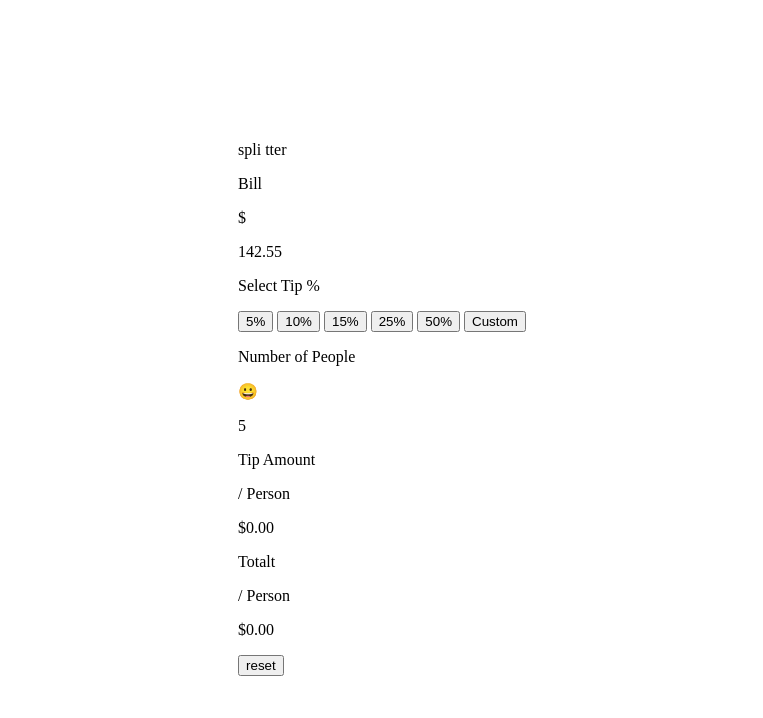
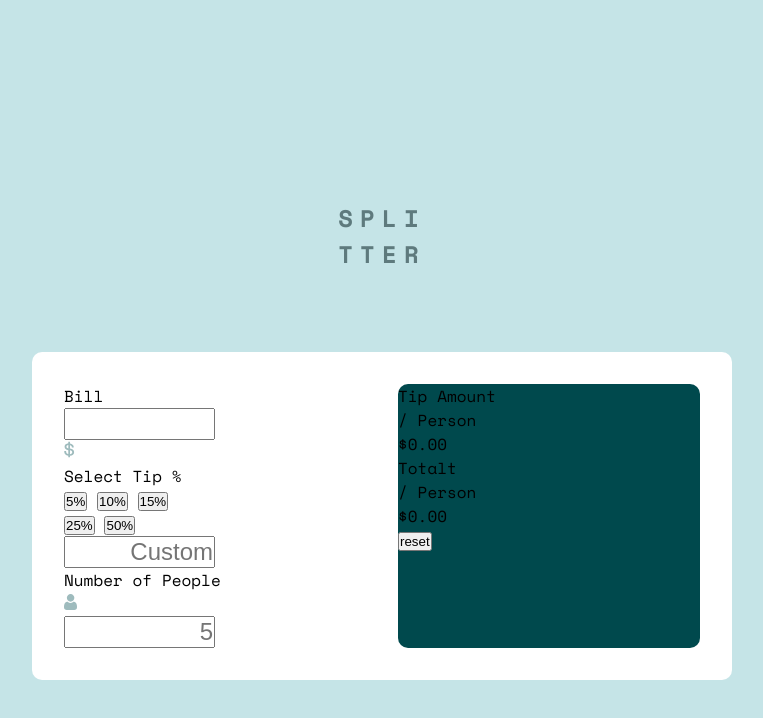
Before and after one commit to marekszwed/Tip-Calculator-App, a website: page index.html in a window 1280 px wide. Shown: the whole page, without its empty margins (258-1021 px from the left). Drawn offline with nearby package versions, Linux system fonts and the light colour scheme.

Commit message:
styling application

```diff
--- a/index.html
+++ b/index.html
@@ -4,44 +4,55 @@
 		<meta charset="UTF-8" />
 		<meta name="viewport" content="width=device-width, initial-scale=1.0" />
 		<title>Document</title>
+		<link
+			href="https://fonts.googleapis.com/css2?family=Space+Mono:wght@400;700&display=swap"
+			rel="stylesheet"
+		/>
 		<link rel="stylesheet" href="./css/main.css" />
 	</head>
 	<body>
-		<div class="app">
-			<div class="app__title">
+		<div class="title">
 			<span>spli</span>
 			<span>tter</span>
 		</div>
 
-			<div class="app__body">
-				<div class="app__body--left">
+		<div class="app">
+			<div class="app__left-side">
 				<div class="bill">
 					<p class="bill__title">Bill</p>
 					<div class="bill__box">
-							<p class="bill__box--sign">$</p>
-							<p class="bill__box--price">142.55</p>
+						<input type="text" class="bill__box--price" />
+						<img
+							src="./src/img/icon-dollar.svg"
+							class="bill__box--sign"
+							alt="Dollar icon"
+						/>
 					</div>
 				</div>
 				<div class="tip">
 					<p class="tip__title">Select Tip %</p>
-						<div class="tip__btn">
+					<div class="tip__btn-first">
 						<button class="tip__btn--percent">5%</button>
 						<button class="tip__btn--percent">10%</button>
 						<button class="tip__btn--percent">15%</button>
+					</div>
+					<div class="tip__btn-second">
 						<button class="tip__btn--percent">25%</button>
 						<button class="tip__btn--percent">50%</button>
-							<button class="tip__btn--custom">Custom</button>
+						<input type="text" placeholder="Custom">
 					</div>
+
 				</div>
 				<div class="people">
 					<p class="people__title">Number of People</p>
 					<div class="people__box">
-							<p class="people__box--sign">😀</p>
-							<p class="people__box--price">5</p>
+						<img src="./src/img/icon-person.svg" alt="person icon">
+						<input type="text" placeholder="5">
 					</div>
 				</div>
 			</div>
-				<div class="app__body--right">
+
+			<div class="app__right-side">
 				<div class="amount">
 					<div class="amount__title">
 						<p class="amount__title--tip">Tip Amount</p>
@@ -59,7 +70,6 @@
 				<button class="reset">reset</button>
 			</div>
 		</div>
-		</div>
 
 		<script src="./dist/js/app.js"></script>
 	</body>
--- a/src/sass/main.scss
+++ b/src/sass/main.scss
@@ -11,9 +11,78 @@
 	--White: hsl(0, 0%, 100%);
 }
 
+*,
+*::before,
+*::after {
+	box-sizing: border-box;
+	margin: 0;
+	padding: 0;
+}
+
 body {
 	display: flex;
+	flex-direction: column;
 	justify-content: center;
+	font-family: 'Space Mono', monospace;
 	align-items: center;
+	background-color: var(--Light-grayish-cyan);
 	height: 100vh;
+	font-size: 1.6rem;
 }
+
+html {
+	font-size: 62.5%;
+}
+
+// .num::-webkit-outer-spin-button,
+// .num::-webkit-inner-spin-button {
+// 	-webkit-appearance: none;
+// 	margin: 0;
+// }
+
+input {
+	display: flex;
+	flex-direction: column;
+	text-align: right;
+	font-size: 2.4rem;
+	width: 50%;
+}
+
+.title {
+	position: relative;
+	display: flex;
+	flex-direction: column;
+	top: 0;
+
+	margin: 5em auto;
+
+	span {
+		position: relative;
+		display: flex;
+		text-transform: uppercase;
+		font-size: 2.4rem;
+		font-weight: 700;
+		letter-spacing: 0.3em;
+		color: var(--Dark-grayish-cyan);
+	}
+}
+
+.app {
+	position: relative;
+	display: flex;
+	width: 700px;
+	padding: 2em;
+	gap: 2em;
+	border-radius: 1rem;
+	background-color: var(--White);
+
+	&__left-side {
+		width: 50%;
+	}
+
+	&__right-side {
+		width: 50%;
+		background-color: var(--Very-dark-cyan);
+		border-radius: 1rem;
+	}
+}
```
Also changed, not shown: css/main.css, src/img/favicon-32x32.png (added), src/img/icon-dollar.svg (added), src/img/icon-person.svg (added), src/img/logo.svg (added), 1 other file. Lines whose indentation alone changed are shown as unchanged.
